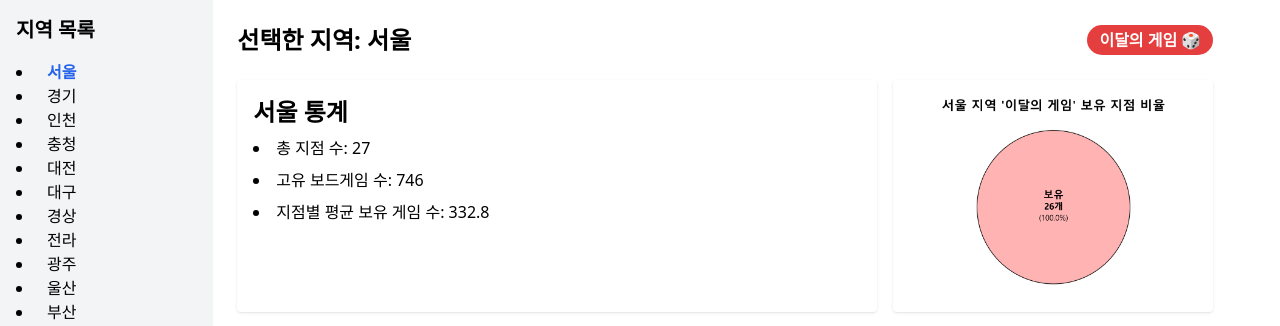
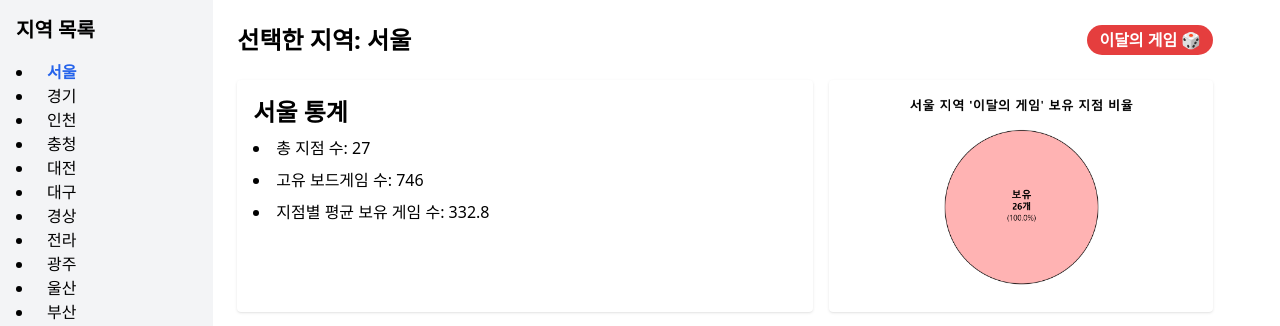
Before and after one commit to CHU4694/teamProject1, a Django app: a page that uses storedata/templates/storedata/index.html in a window 1280 px wide. Shown: the top 326 px of the page. Run offline with Django 5.2, Linux system fonts and the light colour scheme; data comes from the database, SQL or seed files in the repository; data that the repository does not hold is empty; some libraries are stand-ins or nearby versions.

Commit message:
업데이트

```diff
--- a/storedata/templates/storedata/index.html
+++ b/storedata/templates/storedata/index.html
@@ -81,7 +81,7 @@
         <!-- 통계 섹션 + 요약 그래프 병렬 배치 -->
     <div class="flex gap-4">
       <!-- 통계 요약 박스 -->
-      <section id="summary-box" class="w-2/3 bg-white shadow p-4 rounded">
+      <section id="summary-box" class="w-3/5 bg-white shadow p-4 rounded">
         <p class="text-2xl font-bold mb-2"><strong>{{ selected_region }}</strong> 통계</p>
         <ul class="list-disc list-inside space-y-2">
           <li>총 지점 수: {{ count_locations }}</li>
@@ -91,7 +91,7 @@
       </section>
 
       <!-- 파이차트-->
-      <section id="summary-chart" class="w-1/3 bg-white shadow p-4 rounded flex items-center justify-center">
+      <section id="summary-chart" class="w-2/5 bg-white shadow p-4 rounded flex items-center justify-center">
         <img src="/static/visualization/pie_chart/{{ english_region }}_pie_chart.png"
             alt="파이 차트"
             class="object-contain max-h-[200px]" />
@@ -100,8 +100,8 @@
 
     <!-- 차트, 워드클라우드 -->
     <section class="flex gap-4 h-[300px]">
-      <div id="chart-box" class="flex-1 bg-white shadow p-4 rounded overflow-auto">차트 자리</div>
-      <div id="wordcloud-box" class="flex-1 bg-white shadow p-4 rounded overflow-auto">워드클라우드 자리</div>
+      <div id="chart-box" class="w-3/5 bg-white shadow p-4 rounded overflow-auto">차트 자리</div>
+      <div id="wordcloud-box" class="w-2/5 bg-white shadow p-4 rounded overflow-auto">워드클라우드 자리</div>
     </section>
 
     <!-- 히트맵 -->
@@ -155,12 +155,11 @@
              alt="워드클라우드"
              class="w-full h-full object-contain max-h-[280px]" />`;
 
-      document.getElementById('heatmap-box').innerHTML = `
-        <div style="display: flex; justify-content: center;">
-          <img src="/static/visualization/heatmap/{{ english_region }}_heatmap.png"
-               style="max-height: 360px; width: auto; height: auto;"
-               alt="히트맵" />
-        </div>`;
+             document.getElementById('heatmap-box').innerHTML =
+             `<div style="display: table; margin: 0 auto; min-width: max-content;">
+               <img src="/static/visualization/heatmap/{{ english_region }}_heatmap.png" style="height: 330px;">
+             </div>`;
+
     }
     window.onload = function() {
       renderCharts('{{ english_region }}');
```
